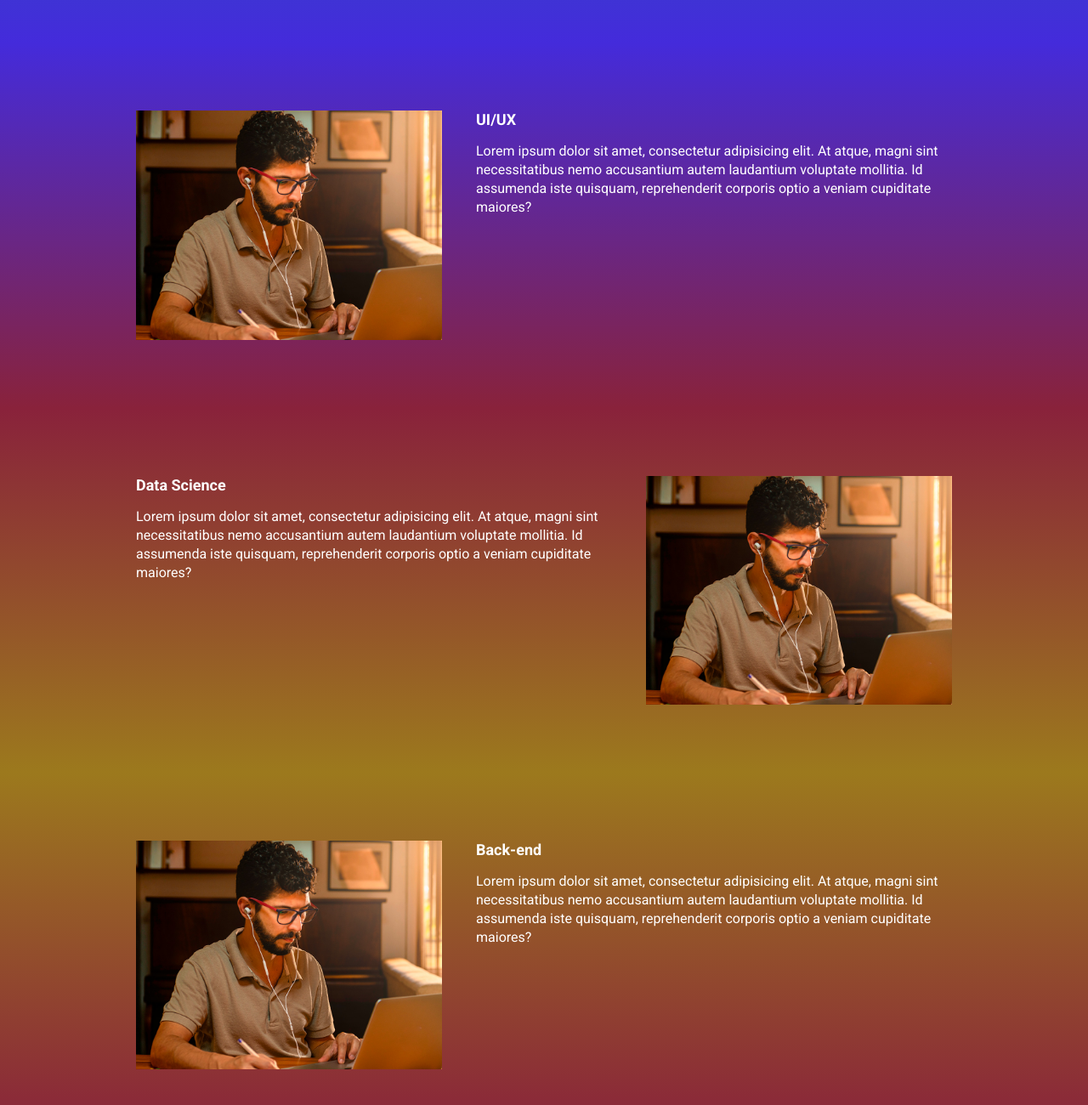
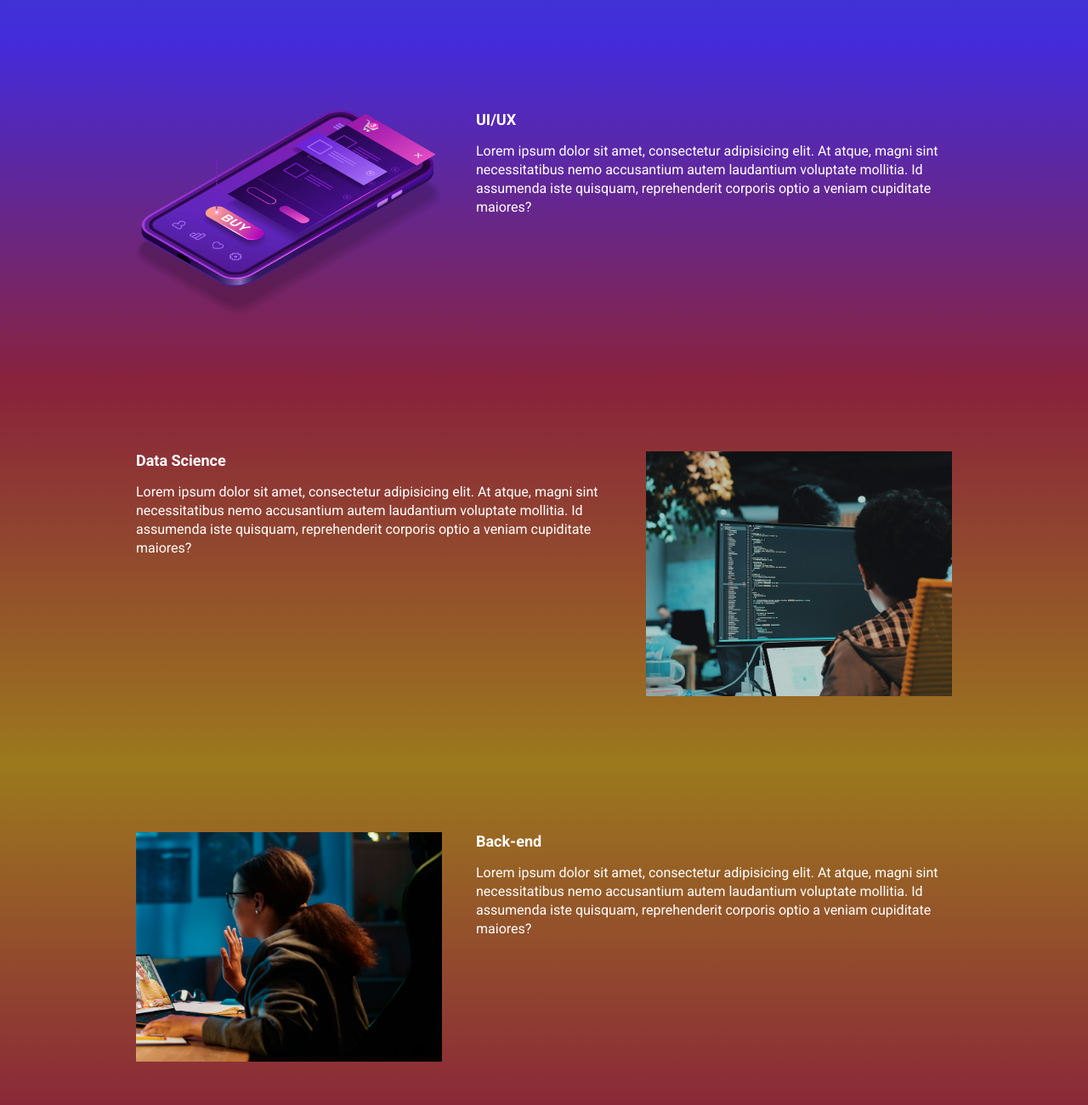
Before and after one commit to leandro-csilva/ebac_tech_talks, a website built with Parcel: page src/index.html in a window 1280 px wide. Shown: the part 940-2240 px from the top of the page at 85% size. Built offline with nearby package versions, Linux system fonts and the light colour scheme.

Commit message:
atualizando as imagens

```diff
--- a/src/index.html
+++ b/src/index.html
@@ -57,7 +57,7 @@
                     Lorem ipsum dolor sit amet, consectetur adipisicing elit. At atque, magni sint necessitatibus nemo accusantium autem laudantium voluptate mollitia. Id assumenda iste quisquam, reprehenderit corporis optio a veniam cupiditate maiores?
                 </p>
             </div>
-            <img class="event__image" src="./images/frontend.png" alt="Front-end">
+            <img class="event__image" src="./images/ui-ux.png" alt="Ui/UX">
         </div>
     </section>
     <section class="event event--data-science">
@@ -68,7 +68,7 @@
                     Lorem ipsum dolor sit amet, consectetur adipisicing elit. At atque, magni sint necessitatibus nemo accusantium autem laudantium voluptate mollitia. Id assumenda iste quisquam, reprehenderit corporis optio a veniam cupiditate maiores?
                 </p>
             </div>
-            <img class="event__image" src="./images/frontend.png" alt="Front-end">
+            <img class="event__image" src="./images/data.png" alt="Data Science">
         </div>
     </section>
     <section class="event event--backend event--image-left">
@@ -79,7 +79,7 @@
                     Lorem ipsum dolor sit amet, consectetur adipisicing elit. At atque, magni sint necessitatibus nemo accusantium autem laudantium voluptate mollitia. Id assumenda iste quisquam, reprehenderit corporis optio a veniam cupiditate maiores?
                 </p>
             </div>
-            <img class="event__image" src="./images/frontend.png" alt="Front-end">
+            <img class="event__image" src="./images/backend.png" alt="Back-end">
         </div>
     </section>
     <script src="https://unpkg.com/aos@next/dist/aos.js"></script>
```
